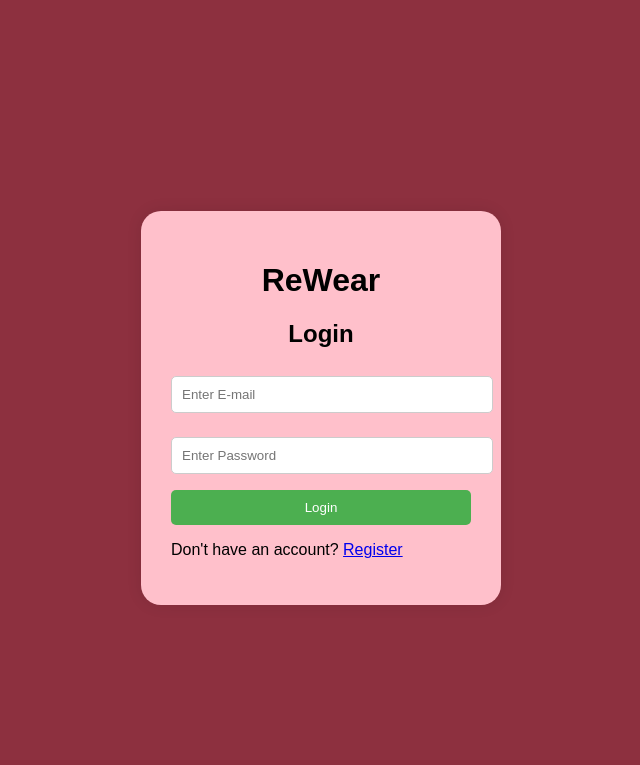
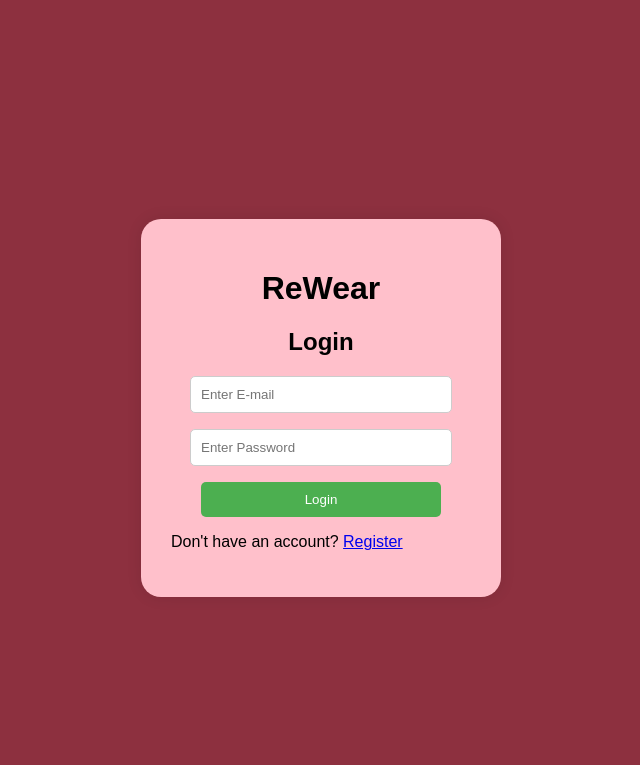
Before and after one commit to dhruv3120/ReWare, a Python web app: template templates/index.html in a window 1280 px wide. Shown: the top 765 px of the page, without its empty margins (319-959 px from the left). Run offline with Jinja, Linux system fonts and the light colour scheme; the template is opened without the code that fills it, so the values that code supplies are empty.

Commit message:
Update Style.css

```diff
--- a/static/Style.css
+++ b/static/Style.css
@@ -1,4 +1,4 @@
-body{
+body {
     font-family: Arial, sans-serif;
     background-color: rgb(141, 48, 63);
     display: flex;
@@ -6,44 +6,32 @@ body{
     align-items: center;
     justify-content: center;
 }
-.login-box{
+.login-box {
     background-color: pink;
     padding: 30px;
     border-radius: 20px;
     box-shadow: 0 0 15px rgba(0,0,0,0.1);
     width: 300px;
+}
+h1, h2 {
+    text-align: center;
+}
 
-}
-.login-box h2{
-    text-align: center;
-    margin-bottom: 20px;
-}
-h1{
-    font-weight: bold;
-    align-items: center;
-}
-input[type="email"],
-input[type="password"] {
-    width: 100%;
+input {
+    width: 80%;
     padding: 10px;
-    margin: 8px 0 16px;
+    margin: 8px auto 16px;
     border: 1px solid #ccc;
     border-radius: 5px;
+    display: block;
 }
+
 input[type="submit"] {
-    width: 100%;
-    padding: 10px;
     background-color: #4CAF50;
     color: white;
     border: none;
-    border-radius: 5px;
     cursor: pointer;
 }
-
 input[type="submit"]:hover {
     background-color: #45a049;
 }
-h1{
-    font-weight: bold;
-    text-align: center;
-}
```
